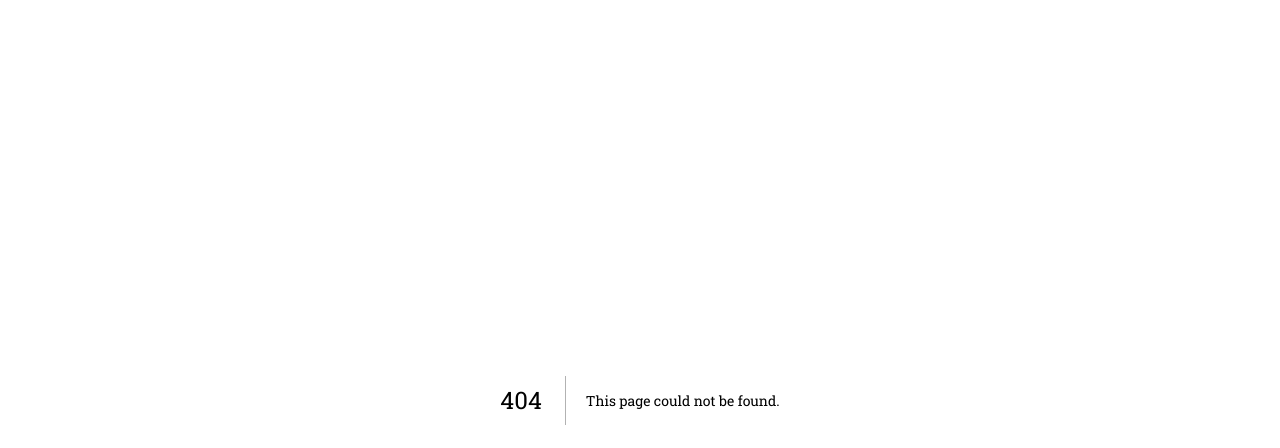
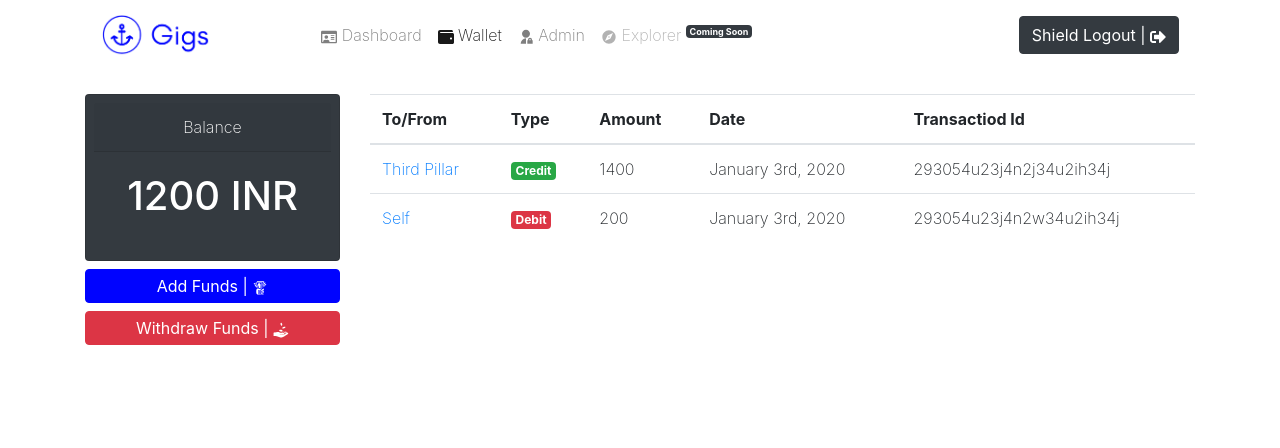
Before and after one commit to TheThirdPillar/Gigs, a Next.js app in the folder gigs-web-app/: page /user/wallet in a window 1280 px wide. Before the commit this address had no page. Shown: the top 448 px of the page. Built offline with nearby package versions, Linux system fonts and the light colour scheme.

Commit message:
Edited topbar, added wallet page, tabs on dashboard and other minor changes

```diff
--- a/gigs-web-app/components/Topbar.js
+++ b/gigs-web-app/components/Topbar.js
@@ -1,15 +1,31 @@
+import { useRouter } from 'next/router'
 import Row from 'react-bootstrap/Row'
 import Col from 'react-bootstrap/Col'
+import Nav from 'react-bootstrap/Nav'
 import Navbar from 'react-bootstrap/Navbar'
 import Button from 'react-bootstrap/Button'
-import { FaSignInAlt } from 'react-icons/fa'
+import Badge from 'react-bootstrap/Badge'
+import { FaSignInAlt, FaSignOutAlt, FaRegIdCard, FaWallet } from 'react-icons/fa'
+import { RiAdminFill } from 'react-icons/ri'
+import { MdExplore } from 'react-icons/md'
 
 import Logo from './Logo'
 
 function Topbar(props) {
 
   const isShieldInstalled = true
-  const isUserSession = false
+  const isUserSession = props.isUserSession
+  var activeKey = 0
+
+  const router = useRouter()
+
+  if (router.pathname === '/user') {
+    activeKey = 1
+  }  else if (router.pathname === '/user/wallet') {
+    activeKey = 2
+  } else if (router.pathname === '/user/admin') {
+    activeKey = 3
+  }
 
   return (
     <>
@@ -20,6 +36,24 @@ function Topbar(props) {
               <Logo />
             </Navbar.Brand>
             <Navbar.Toggle />
+            {isUserSession &&
+              <Navbar.Collapse className="justify-content-center">
+                <Nav activeKey={activeKey}>
+                  <Nav.Item>
+                    <Nav.Link eventKey={1} href="/user"><FaRegIdCard /> Dashboard</Nav.Link>
+                  </Nav.Item>
+                  <Nav.Item>
+                    <Nav.Link eventKey={2} href="/user/wallet"><FaWallet /> Wallet</Nav.Link>
+                  </Nav.Item>
+                  <Nav.Item>
+                    <Nav.Link eventKey={3} href="/user/admin"><RiAdminFill /> Admin</Nav.Link>
+                  </Nav.Item>
+                  <Nav.Item>
+                    <Nav.Link eventKey={4} href="#" disabled><MdExplore /> Explorer <sup><Badge variant="dark">Coming Soon</Badge></sup></Nav.Link>
+                  </Nav.Item>
+                </Nav>
+              </Navbar.Collapse>
+            }
             <Navbar.Collapse className="justify-content-end">
               <Navbar.Text>
                 {!isShieldInstalled &&
--- /dev/null
+++ b/gigs-web-app/components/WalletCards.js
@@ -0,0 +1,43 @@
+import Row from 'react-bootstrap/Row'
+import Col from 'react-bootstrap/Col'
+import Card from 'react-bootstrap/Card'
+import Button from 'react-bootstrap/Button'
+
+import styles from '../styles/Home.module.css'
+import { GiReceiveMoney, GiTakeMyMoney } from 'react-icons/gi'
+
+function WalletCard(props) {
+  return (
+    <>
+      <Col xs={12} md={12} lg={3}>
+        <Row>
+          <Col xs={12} md={12} lg={12}>
+            <Card
+              bg="dark"
+              text="white"
+              className="p-2 w-100 text-center">
+              <Card.Header>
+                Balance
+              </Card.Header>
+              <Card.Body>
+                <Card.Title className={styles.cardTitleX2}>
+                  1200 INR
+                </Card.Title>
+              </Card.Body>
+            </Card>
+          </Col>
+        </Row>
+        <Row className="justify-content-center">
+          <Col xs={12} lg={12}>
+            <Button className="p-1 mt-2 w-100 btn-primary">Add Funds | <GiTakeMyMoney /></Button>
+          </Col>
+          <Col xs={12} lg={12}>
+            <Button variant="danger" className="p-1 mt-2 w-100">Withdraw Funds | <GiReceiveMoney /></Button>
+          </Col>
+        </Row>
+      </Col>
+    </>
+  )
+}
+
+export default WalletCard
--- /dev/null
+++ b/gigs-web-app/components/WalletContainer.js
@@ -0,0 +1,43 @@
+import Link from 'next/link'
+
+import Col from 'react-bootstrap/Col'
+import Table from 'react-bootstrap/Table'
+import Badge from 'react-bootstrap/Badge'
+
+function WalletContainer(props) {
+  return (
+    <>
+      <Col xs={12} lg={9}>
+        <Table hover responsive>
+          <thead>
+            <tr>
+              <th>To/From</th>
+              <th>Type</th>
+              <th>Amount</th>
+              <th>Date</th>
+              <th>Transactiod Id</th>
+            </tr>
+          </thead>
+          <tbody>
+            <tr>
+              <td><Link href="#">Third Pillar</Link></td>
+              <td><Badge variant="success">Credit</Badge></td>
+              <td>1400</td>
+              <td>January 3rd, 2020</td>
+              <td>293054u23j4n2j34u2ih34j</td>
+            </tr>
+            <tr>
+              <td><Link href="#">Self</Link></td>
+              <td><Badge variant="danger">Debit</Badge></td>
+              <td>200</td>
+              <td>January 3rd, 2020</td>
+              <td>293054u23j4n2w34u2ih34j</td>
+            </tr>
+          </tbody>
+        </Table>
+      </Col>
+    </>
+  )
+}
+
+export default WalletContainer
--- a/gigs-web-app/layout/DefaultLayout.js
+++ b/gigs-web-app/layout/DefaultLayout.js
@@ -6,11 +6,13 @@ import Footer from '../components/Footer'
 function DefaultLayout(props) {
     return (
         <Container>
-            <Topbar />
+            <Topbar isUserSession={props.isUserSession} />
             <div>
                 {props.children}
             </div>
-            <Footer />
+            {
+                (!props.isUserSession) ? <Footer /> : <></>
+            }
         </Container>
     )
 }
--- a/gigs-web-app/pages/gigs.js
+++ b/gigs-web-app/pages/gigs.js
@@ -6,7 +6,7 @@ import GigsSearchResultSection from '../components/GigsSearchResultSection'
 
 export default function Gigs() {
     return (
-        <DefaultLayout>
+        <DefaultLayout isUserSession={false}>
             <Head>
                 <title>
                     Gigs - Search
--- a/gigs-web-app/pages/index.js
+++ b/gigs-web-app/pages/index.js
@@ -26,7 +26,7 @@ export default function Home() {
   const options = ["clicking pictures.", "teaching your craft.", "taking zumba classes.", "talking to seals.", "writing code.", "anything."]
 
   return (
-    <DefaultLayout>
+    <DefaultLayout isUserSession={false}>
       <Head>
         <title>Gigs 1.0</title>
       </Head>
--- /dev/null
+++ b/gigs-web-app/pages/user/wallet.js
@@ -0,0 +1,21 @@
+import Head from 'next/head'
+import Row from 'react-bootstrap/Row'
+
+import DefaultLayout from '../../layout/DefaultLayout'
+import WalletCard from '../../components/WalletCards'
+import WalletContainer from '../../components/WalletContainer'
+
+export default function Wallet() {
+  const isUserSession = true
+  return (
+    <DefaultLayout isUserSession={isUserSession}>
+      <Head>
+        <title>Identity - Wallet</title>
+      </Head>
+      <Row className="mt-4">
+        <WalletCard />
+        <WalletContainer />
+      </Row>
+    </DefaultLayout>
+  )
+}
--- a/gigs-web-app/styles/Home.module.css
+++ b/gigs-web-app/styles/Home.module.css
@@ -6,3 +6,13 @@
     font-weight: 900 !important;
     color: #0003ff;
 }
+
+.cardTitleX1 {
+    font-size: 1.5rem !important;
+    word-wrap: normal;
+  }
+
+  .cardTitleX2 {
+    font-size: 2.5rem !important;
+    word-wrap: normal;
+  }
--- a/gigs-web-app/styles/globals.css
+++ b/gigs-web-app/styles/globals.css
@@ -45,3 +45,7 @@ img {
 .custom-footer-links .nav-link {
   color: #0003ff !important;
 }
+
+.nav-link .active {
+  color: #0003ff !important;
+}
```
Also changed, not shown: gigs-web-app/components/BookmarkSection.js (added, +27 -0 lines), gigs-web-app/pages/user/index.js (added, +27 -0 lines).
